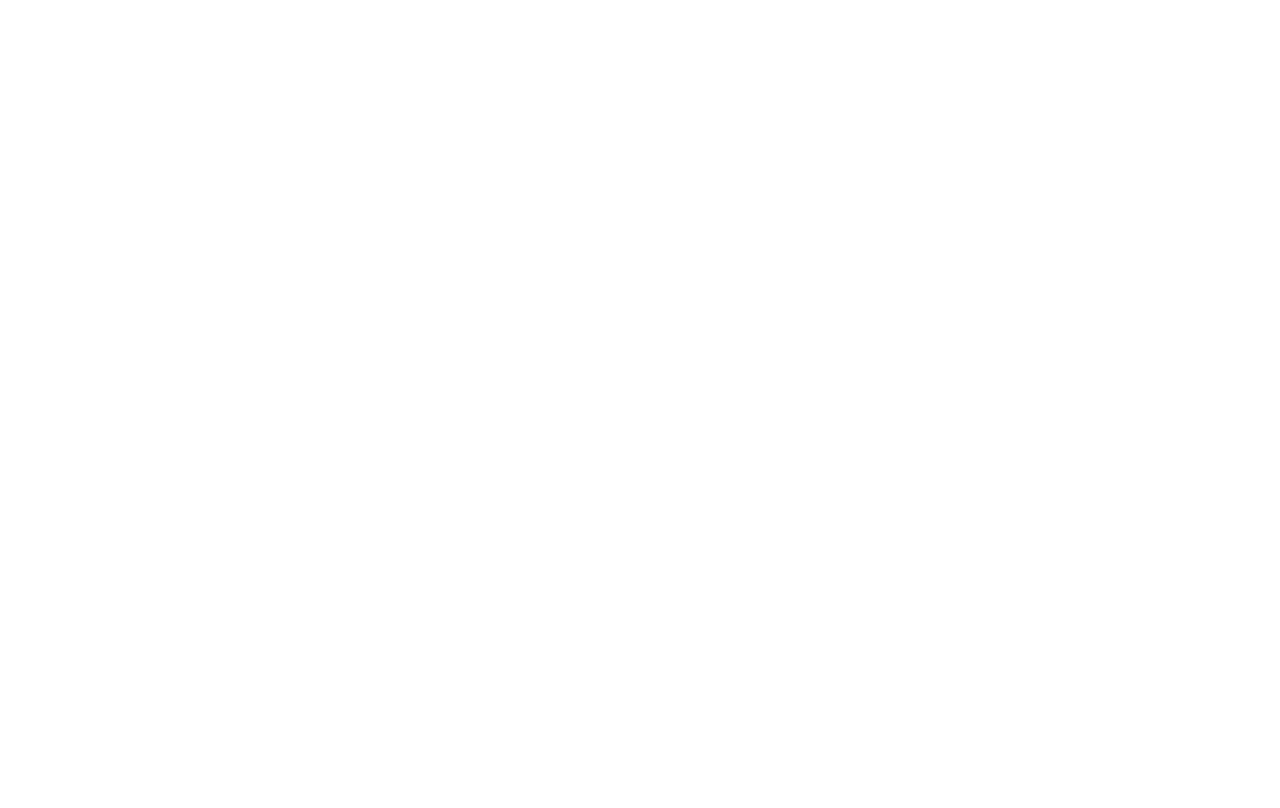
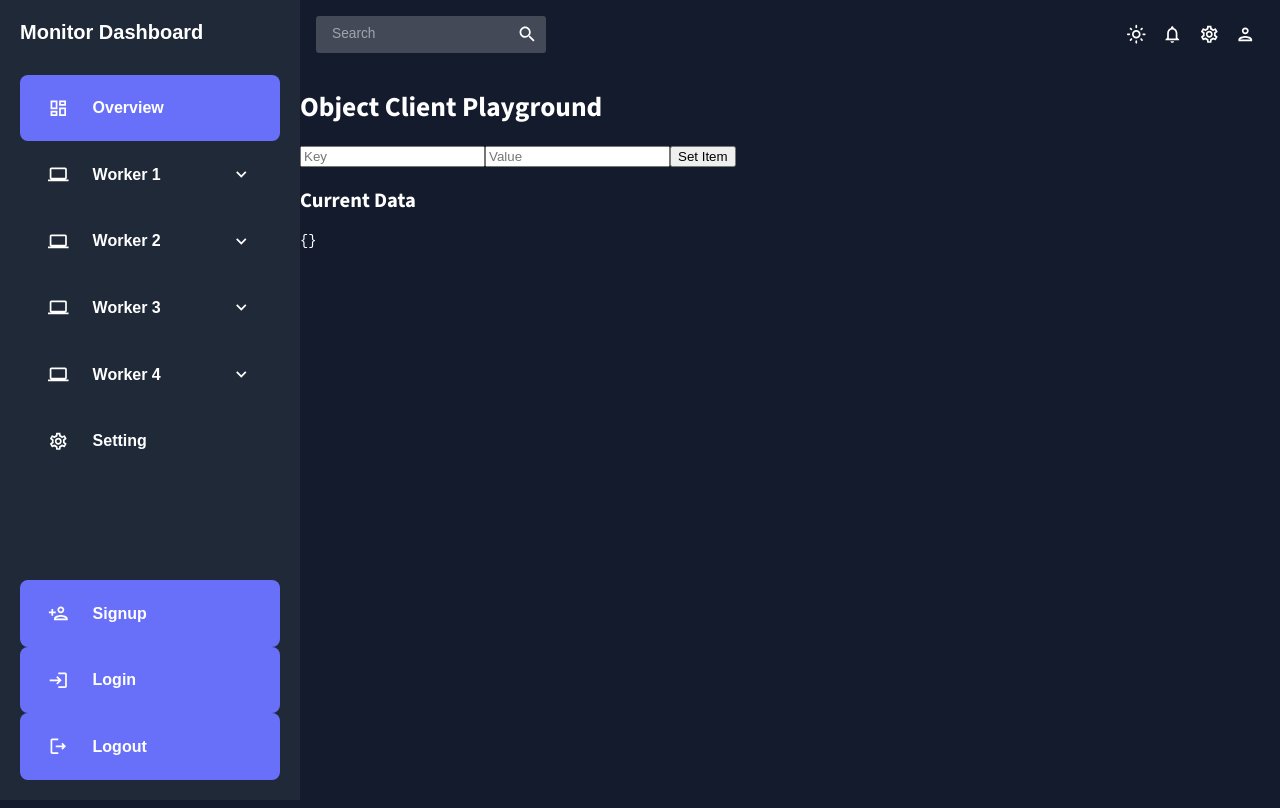
Before and after one commit to Martin-SSS/Frontend, a React (Vite) app: page /object-playground in a window 1280 px wide. Before the commit this address had no page. Built offline with nearby package versions, Linux system fonts and the light colour scheme; no server answers.

Commit message:
Added ObjectPlayground component and integrated it into the router for object manipulation and visualization.

```diff
--- a/src/Router.jsx
+++ b/src/Router.jsx
@@ -26,7 +26,7 @@
 import WorkerUploadFile from "./pages/WorkerUploadFile";
 import { UpdateClientPlayground } from "./pages/UpdateClientPlayground";
 import { ObjectClientPlayground } from "./pages/ObjectClientPlayground";
-
+import { ObjectPlayground } from "./pages/ObjectPlayground";
 const AppRouter = () => {
   return (
     <Router>
@@ -39,6 +39,10 @@
           <Route
             path="/object-client-playground"
             element={<ObjectClientPlayground />}
+          />
+          <Route
+            path="/object-playground"
+            element={<ObjectPlayground />}
           />
           <Route path="/" element={<Dashboard />} />
           <Route path="/team" element={<Team />} />
--- /dev/null
+++ b/src/pages/ObjectPlayground.tsx
@@ -0,0 +1,54 @@
+import { useState } from "react";
+import { useWorkerDataObject } from "../hooks/worker_data_object";
+
+export function ObjectPlayground() {
+  const proxyData = useWorkerDataObject();
+  const [key, setKey] = useState("");
+  const [value, setValue] = useState("");
+
+  const handleSetItem = () => {
+    try {
+      // Split the key into parts for nested path
+      const keyParts = key.split('.');
+      let current = proxyData;
+
+      // Traverse to the second-to-last part, creating objects as needed
+      for (let i = 0; i < keyParts.length - 1; i++) {
+        if (!current[keyParts[i]]) {
+          current[keyParts[i]] = {};
+        }
+        current = current[keyParts[i]];
+      }
+
+      // Set the value at the final key
+      current[keyParts[keyParts.length - 1]] = value;
+    } catch (error: any) {
+      console.error(error);
+    }
+  };
+
+  return (
+    <div>
+      <h1>Object Client Playground</h1>
+      <div>
+        <input
+          type="text"
+          placeholder="Key"
+          value={key}
+          onChange={(e) => setKey(e.target.value)}
+        />
+        <input
+          type="text"
+          placeholder="Value"
+          value={value}
+          onChange={(e) => setValue(e.target.value)}
+        />
+        <button onClick={handleSetItem}>Set Item</button>
+      </div>
+      <div>
+        <h2>Current Data</h2>
+        <pre>{JSON.stringify(proxyData, null, 2)}</pre>
+      </div>
+    </div>
+  );
+}
```
